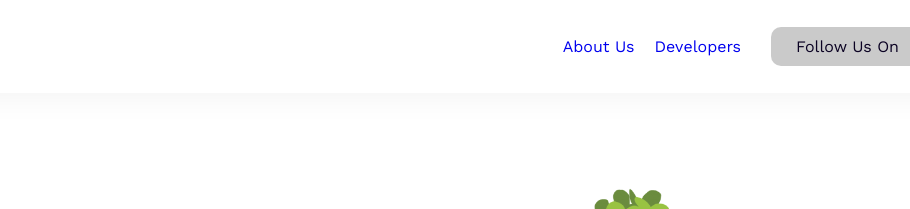
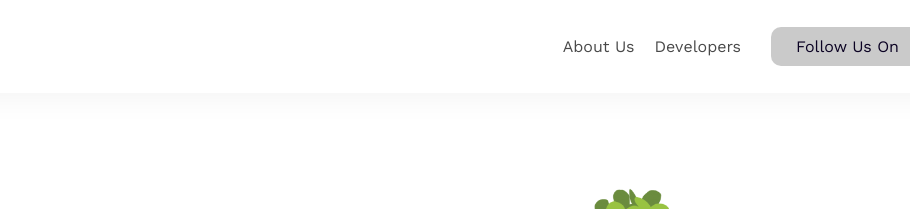
Before and after one commit to nazmulhuda1/B8A2-Gamer-Zone-main, a plain HTML site: page index.html in a window 1280 px wide. Shown: the top 209 px of the page, 264-1174 px from the left. Drawn offline with nearby package versions, Linux system fonts and the light colour scheme.

Commit message:
menu-color

```diff
--- a/css/style.css
+++ b/css/style.css
@@ -97,6 +97,10 @@ img {
 .navbar {
     display: flex;
     gap: 20px;
+}
+
+ul.navbar a {
+    color: #494949;
 }
 
 .button-menu {
```
